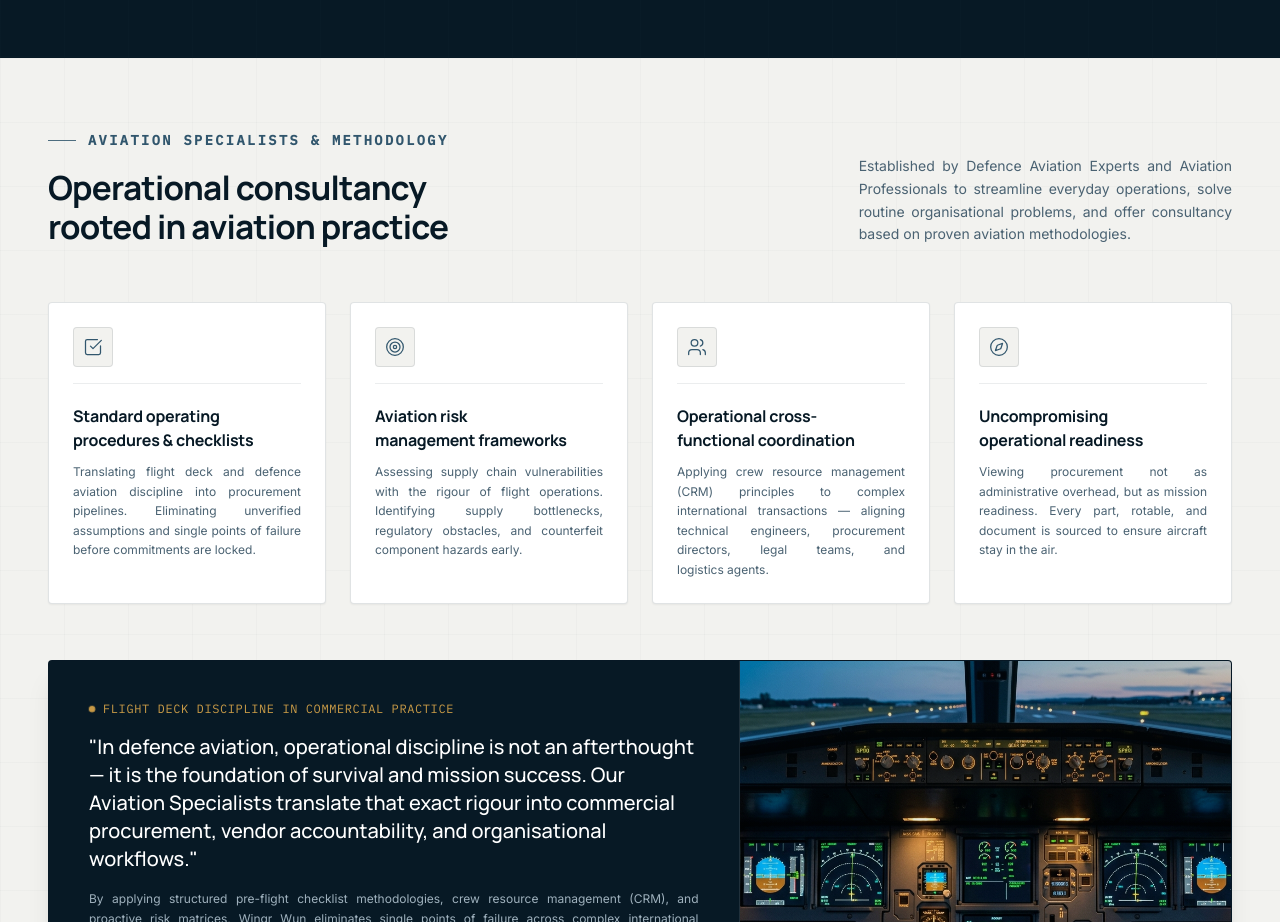
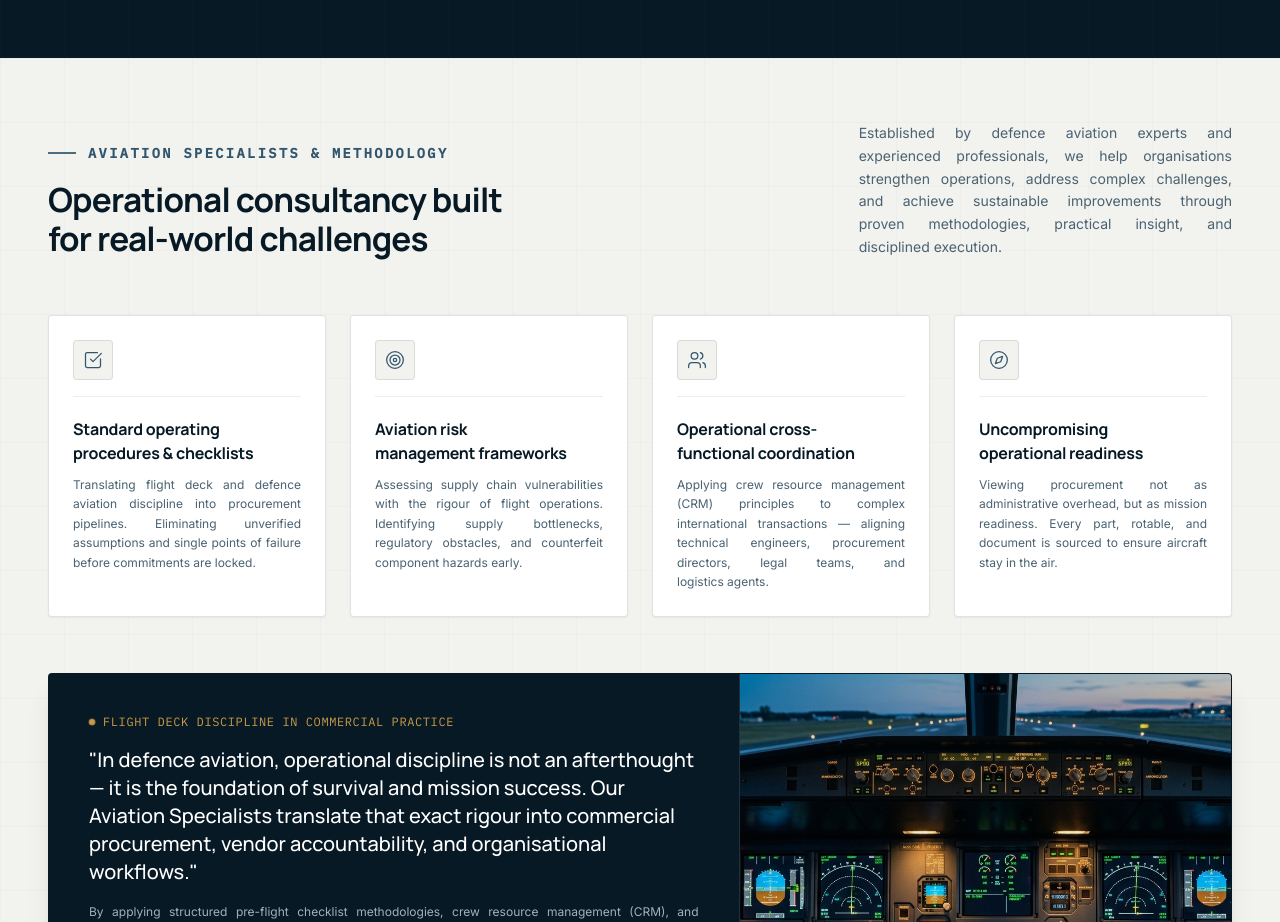
Before and after one commit to digitalerena5-dotcom/Wingr-Wun, a React (Vite) app: page / in a window 1280 px wide. Shown: the part 6440-7362 px from the top of the page. Built offline with nearby package versions, Linux system fonts and the light colour scheme.

Commit message:
Update wording for Operational Methodology section

```diff
--- a/src/components/OperationalMethodology/OperationalMethodology.jsx
+++ b/src/components/OperationalMethodology/OperationalMethodology.jsx
@@ -34,12 +34,12 @@ export default function OperationalMethodology() {
           <Reveal className="lg:col-span-8">
             <span className="eyebrow eyebrow--steel">AVIATION SPECIALISTS &amp; METHODOLOGY</span>
             <h2 id="methodology-title" className="h2 mt-4 text-[#071925] tracking-tight">
-              Operational consultancy rooted in aviation practice
+              Operational consultancy built for real-world challenges
             </h2>
           </Reveal>
           <Reveal delay={120} className="lg:col-span-4">
             <p className="text-sm leading-relaxed text-[#4A6272]">
-              Established by Defence Aviation Experts and Aviation Professionals to streamline everyday operations, solve routine organisational problems, and offer consultancy based on proven aviation methodologies.
+              Established by defence aviation experts and experienced professionals, we help organisations strengthen operations, address complex challenges, and achieve sustainable improvements through proven methodologies, practical insight, and disciplined execution.
             </p>
           </Reveal>
         </div>
```
